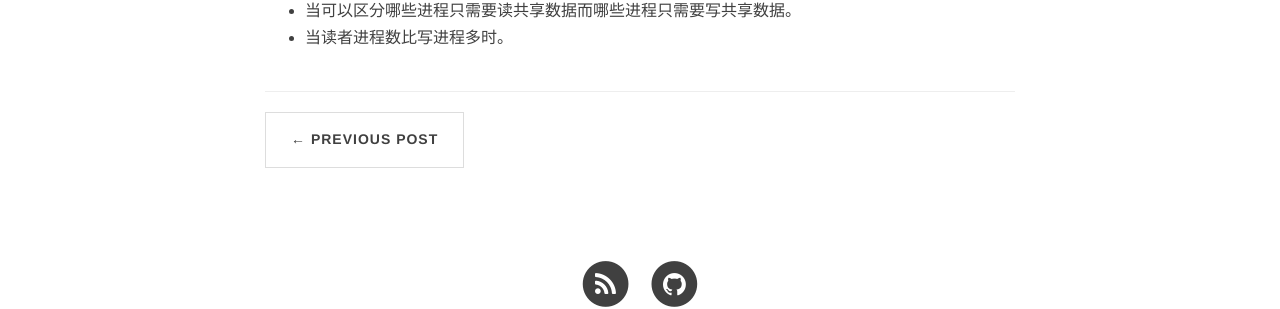
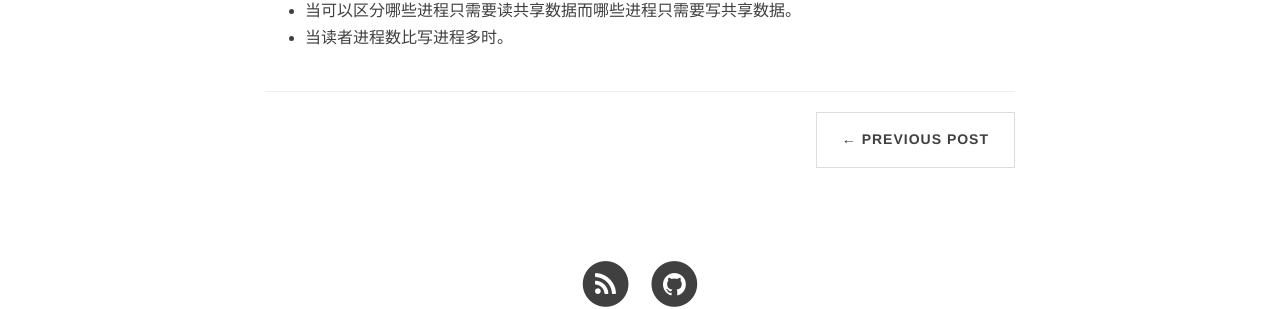
Before and after one commit to sfsiuong/sfsiuong.github.io, a Jekyll site: the page built from _posts/2018-11-10-operationsystem-note4-semaphore.md, in a window 1280 px wide. Shown: the part 1901-2210 px from the top of the page. Built offline with Jekyll 4.4.1, drawn with Linux system fonts in a browser that asks for light colours; nearby versions of some CDN libraries; comment, search, counter and statistics services are not loaded.

Commit message:
Update _layouts/post.html

```diff
--- a/_layouts/post.html
+++ b/_layouts/post.html
@@ -45,12 +45,12 @@ layout: default
                 <ul class="pager">
 
                     {% if page.next.url %}
-                    <li class="next">
+                    <li class="previous">
                         <a href="{{ page.next.url | prepend: site.baseurl | replace: '//', '/' }}" data-toggle="tooltip" data-placement="top" title="{{page.next.title}}">Next Post &rarr;</a>
                     </li>
                     {% endif %}
                     {% if page.previous.url %}
-                    <li class="previous">
+                    <li class="next">
                         <a href="{{ page.previous.url | prepend: site.baseurl | replace: '//', '/' }}" data-toggle="tooltip" data-placement="top" title="{{page.previous.title}}">&larr; Previous Post</a>
                     </li>
                     {% endif %}
```
